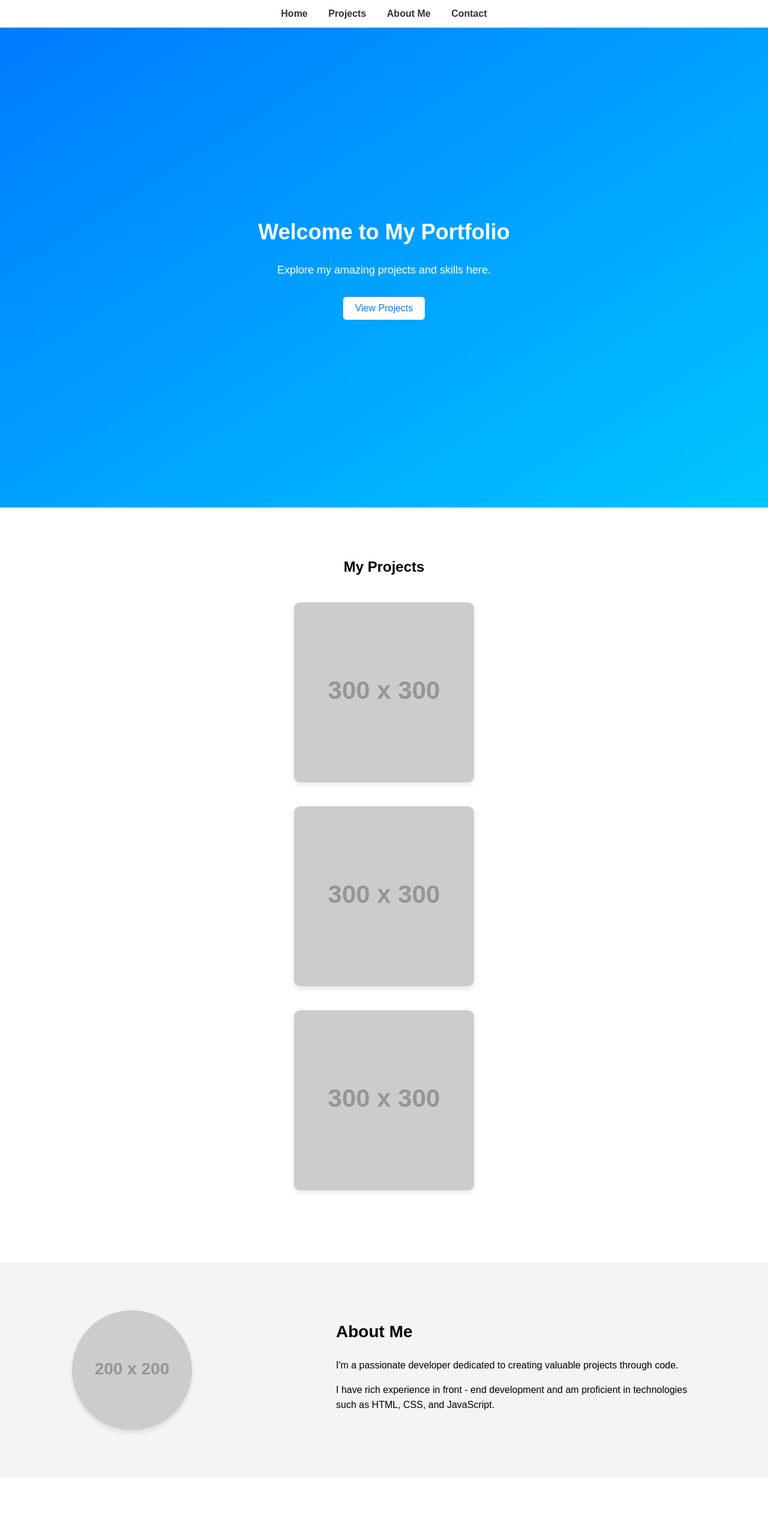
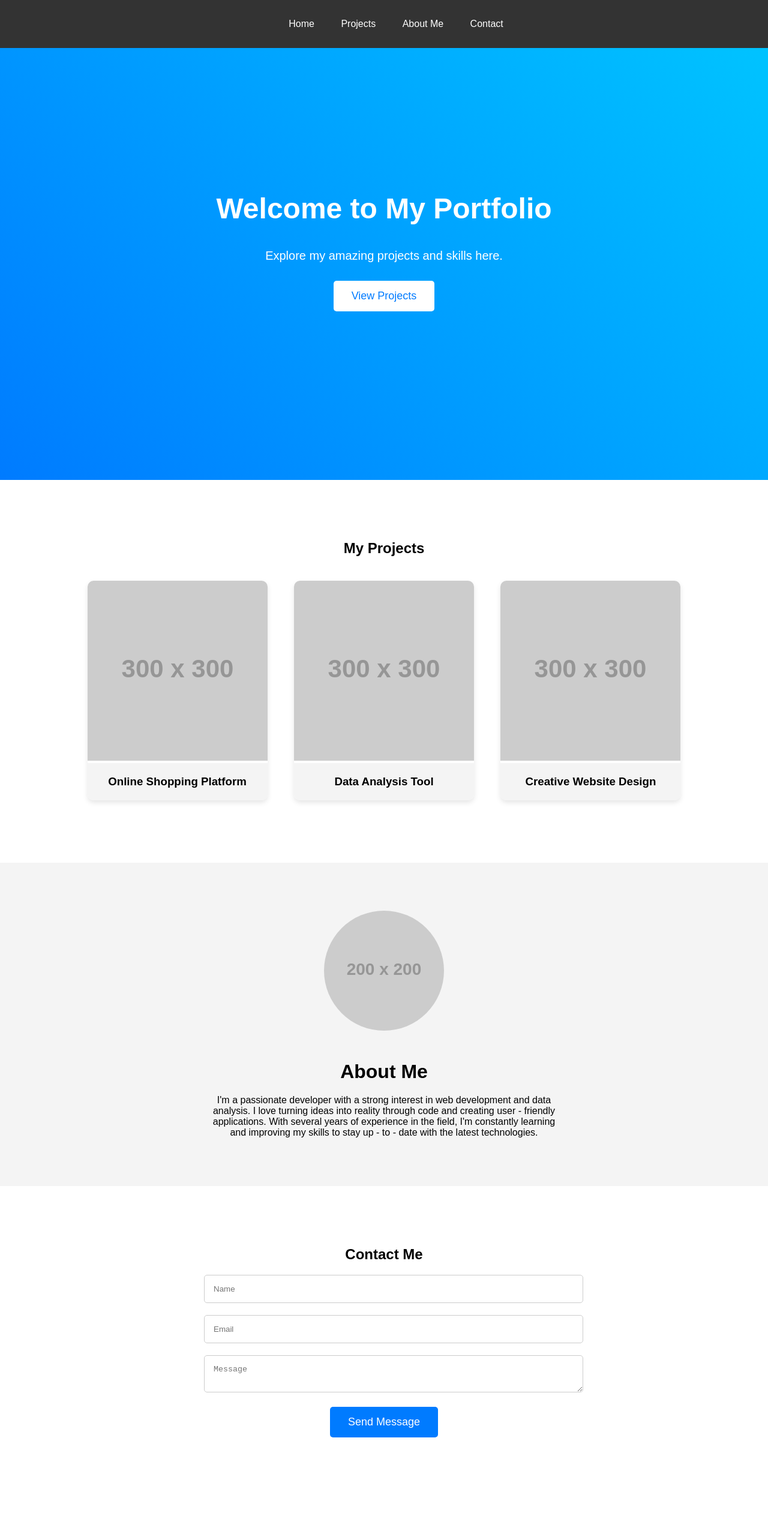
Before and after one commit to CHOBITDOGE/chobitdoge.github.io, a plain HTML site: page index.html in a window 1280 px wide. Shown: the top 2552 px of the page at 60% size. After the commit the page ends 2476 px from the top, so only its background shows below. Drawn offline with Linux system fonts and the light colour scheme; placeholder pictures from the web are drawn by us.

Commit message:
index.html

```diff
--- a/index.html
+++ b/index.html
@@ -7,22 +7,24 @@
     <title>Personal Portfolio</title>
     <style>
         /* Global styles */
-        * {
+        body {
+            font-family: Arial, sans-serif;
             margin: 0;
             padding: 0;
             box-sizing: border-box;
         }
 
-        body {
-            font-family: Arial, sans-serif;
-            line-height: 1.6;
-        }
-
-        /* Navigation bar styles */
+        /* Navigation styles */
         nav {
-            background-color: white;
-            padding: 10px 0;
-            box-shadow: 0 2px 4px rgba(0, 0, 0, 0.1);
+            position: fixed;
+            top: 0;
+            left: 0;
+            width: 100%;
+            background-color: #333;
+            padding: 15px 0;
+            z-index: 1000;
+            opacity: 0;
+            animation: slideDown 0.5s ease-out forwards;
         }
 
         nav ul {
@@ -31,14 +33,13 @@
         }
 
         nav ul li {
-            display: inline-block;
-            margin: 0 15px;
+            display: inline;
+            margin: 0 20px;
         }
 
         nav ul li a {
+            color: white;
             text-decoration: none;
-            color: #333;
-            font-weight: bold;
             transition: color 0.3s ease;
         }
 
@@ -49,7 +50,7 @@
         /* Hero section styles */
         .hero {
             height: 100vh;
-            background: linear-gradient(to bottom right, #007BFF, #00C6FF);
+            background: linear-gradient(45deg, #007BFF, #00C6FF);
             display: flex;
             flex-direction: column;
             justify-content: center;
@@ -59,27 +60,30 @@
         }
 
         .hero h1 {
-            font-size: 36px;
+            font-size: 48px;
             margin-bottom: 20px;
-            animation: fadeIn 1s ease;
+            opacity: 0;
+            animation: fadeInUp 1s ease 0.5s forwards;
         }
 
         .hero p {
-            font-size: 18px;
+            font-size: 20px;
             margin-bottom: 30px;
-            animation: fadeIn 1s ease;
+            opacity: 0;
+            animation: fadeInUp 1s ease 0.7s forwards;
         }
 
         .hero button {
-            padding: 10px 20px;
-            font-size: 16px;
+            padding: 15px 30px;
+            font-size: 18px;
             background-color: white;
             color: #007BFF;
             border: none;
             border-radius: 5px;
             cursor: pointer;
             transition: background-color 0.3s ease, transform 0.3s ease;
-            animation: fadeIn 1s ease;
+            opacity: 0;
+            animation: fadeInUp 1s ease 0.9s forwards;
         }
 
         .hero button:hover {
@@ -91,112 +95,130 @@
         /* Projects section styles */
         .projects {
             padding: 80px 0;
+            text-align: center;
+            opacity: 0;
+            animation: fadeInUp 1s ease 1.2s forwards;
         }
 
-        .project-item {
+        .project {
+            display: inline-block;
             width: 300px;
-            height: 300px;
-            margin: 0 auto 40px;
+            margin: 20px;
             border-radius: 10px;
             box-shadow: 0 4px 8px rgba(0, 0, 0, 0.1);
             overflow: hidden;
-            position: relative;
             transition: transform 0.3s ease;
         }
 
-        .project-item img {
+        .project img {
             width: 100%;
-            height: 100%;
-            object-fit: cover;
-            transition: opacity 0.3s ease;
+            height: auto;
+            transition: transform 0.3s ease;
         }
 
-        .project-item:hover {
+        .project:hover {
             transform: scale(1.05);
         }
 
-        .project-item:hover img {
-            opacity: 0.7;
+        .project:hover img {
+            transform: scale(1.1);
         }
 
-        .project-item h3 {
-            position: absolute;
-            bottom: 0;
+        .project h3 {
+            padding: 20px;
+            background-color: #f4f4f4;
+            margin: 0;
+        }
+
+        /* Modal styles */
+        .modal {
+            display: none;
+            position: fixed;
+            top: 0;
             left: 0;
             width: 100%;
+            height: 100%;
             background-color: rgba(0, 0, 0, 0.7);
-            color: white;
-            padding: 10px;
-            margin: 0;
-            text-align: center;
-            opacity: 0;
-            transition: opacity 0.3s ease;
+            z-index: 1001;
+            justify-content: center;
+            align-items: center;
         }
 
-        .project-item:hover h3 {
-            opacity: 1;
+        .modal-content {
+            background-color: white;
+            padding: 20px;
+            border-radius: 10px;
+            width: 80%;
+            max-width: 600px;
+            animation: fadeIn 0.3s ease;
+        }
+
+        .close {
+            float: right;
+            font-size: 28px;
+            font-weight: bold;
+            cursor: pointer;
         }
 
         /* About section styles */
         .about {
             padding: 80px 0;
             background-color: #f4f4f4;
-        }
-
-        .about-container {
-            display: flex;
-            justify-content: space-around;
-            align-items: center;
-            flex-wrap: wrap;
+            text-align: center;
+            opacity: 0;
+            animation: fadeInUp 1s ease 1.5s forwards;
         }
 
         .about img {
             width: 200px;
             height: 200px;
             border-radius: 50%;
-            object-fit: cover;
-            box-shadow: 0 4px 8px rgba(0, 0, 0, 0.1);
-            animation: fadeIn 1s ease;
+            margin-bottom: 20px;
+            opacity: 0;
+            animation: fadeInUp 1s ease 1.7s forwards;
         }
 
-        .about-info {
-            width: 60%;
-            max-width: 600px;
+        .about h2 {
+            font-size: 32px;
+            margin-bottom: 20px;
+            opacity: 0;
+            animation: fadeInUp 1s ease 1.9s forwards;
         }
 
-        .about-info h2 {
-            font-size: 28px;
-            margin-bottom: 20px;
-            animation: fadeIn 1s ease;
-        }
-
-        .about-info p {
-            margin-bottom: 15px;
-            animation: fadeIn 1s ease;
+        .about p {
+            width: 80%;
+            max-width: 600px;
+            margin: 0 auto;
+            opacity: 0;
+            animation: fadeInUp 1s ease 2.1s forwards;
         }
 
         /* Contact section styles */
         .contact {
             padding: 80px 0;
+            text-align: center;
+            opacity: 0;
+            animation: fadeInUp 1s ease 2.3s forwards;
         }
 
         .contact form {
-            max-width: 500px;
+            width: 80%;
+            max-width: 600px;
             margin: 0 auto;
         }
 
-        .contact form input,
-        .contact form textarea {
+        .contact input,
+        .contact textarea {
             width: 100%;
-            padding: 10px;
+            padding: 15px;
             margin-bottom: 20px;
             border: 1px solid #ccc;
             border-radius: 5px;
         }
 
-        .contact form button {
-            padding: 10px 20px;
-            font-size: 16px;
+        .contact button {
+            padding: 15px 30px;
+            font-size: 18px;
             background-color: #007BFF;
             color: white;
             border: none;
@@ -205,16 +227,37 @@
             transition: background-color 0.3s ease;
         }
 
-        .contact form button:hover {
+        .contact button:hover {
             background-color: #0056b3;
         }
 
         /* Animation keyframes */
+        @keyframes slideDown {
+            from {
+                opacity: 0;
+                transform: translateY(-50px);
+            }
+            to {
+                opacity: 1;
+                transform: translateY(0);
+            }
+        }
+
+        @keyframes fadeInUp {
+            from {
+                opacity: 0;
+                transform: translateY(50px);
+            }
+            to {
+                opacity: 1;
+                transform: translateY(0);
+            }
+        }
+
         @keyframes fadeIn {
             from {
                 opacity: 0;
             }
-
             to {
                 opacity: 1;
             }
@@ -223,7 +266,7 @@
 </head>
 
 <body>
-    <!-- Navigation bar -->
+    <!-- Navigation -->
     <nav>
         <ul>
             <li><a href="#">Home</a></li>
@@ -242,46 +285,79 @@
 
     <!-- Projects section -->
     <section id="projects" class="projects">
-        <h2 style="text-align: center; margin-bottom: 40px;">My Projects</h2>
-        <div class="project-items">
-            <div class="project-item">
-                <img src="https://via.placeholder.com/300" alt="Project 1">
-                <h3>Project 1: Online Shopping Platform</h3>
+        <h2>My Projects</h2>
+        <div class="project" onclick="openModal('project1')">
+            <img src="https://via.placeholder.com/300" alt="Project 1">
+            <h3>Online Shopping Platform</h3>
+        </div>
+        <div class="project" onclick="openModal('project2')">
+            <img src="https://via.placeholder.com/300" alt="Project 2">
+            <h3>Data Analysis Tool</h3>
+        </div>
+        <div class="project" onclick="openModal('project3')">
+            <img src="https://via.placeholder.com/300" alt="Project 3">
+            <h3>Creative Website Design</h3>
+        </div>
+
+        <!-- Modals for project details -->
+        <div id="project1" class="modal">
+            <div class="modal-content">
+                <span class="close" onclick="closeModal('project1')">&times;</span>
+                <h2>Online Shopping Platform</h2>
+                <p>This is an online shopping platform project. It provides users with a convenient way to browse and purchase
+                    various products. The platform is built with modern web technologies to ensure a smooth and responsive
+                    user experience.</p>
             </div>
-            <div class="project-item">
-                <img src="https://via.placeholder.com/300" alt="Project 2">
-                <h3>Project 2: Data Analysis Tool</h3>
+        </div>
+        <div id="project2" class="modal">
+            <div class="modal-content">
+                <span class="close" onclick="closeModal('project2')">&times;</span>
+                <h2>Data Analysis Tool</h2>
+                <p>The data analysis tool is designed to help users analyze and visualize data effectively. It offers a range
+                    of features such as data import, cleaning, and statistical analysis. With an intuitive interface, users
+                    can easily gain insights from their data.</p>
             </div>
-            <div class="project-item">
-                <img src="https://via.placeholder.com/300" alt="Project 3">
-                <h3>Project 3: Creative Website Design</h3>
+        </div>
+        <div id="project3" class="modal">
+            <div class="modal-content">
+                <span class="close" onclick="closeModal('project3')">&times;</span>
+                <h2>Creative Website Design</h2>
+                <p>This project focuses on creating a unique and engaging website design. The design combines creativity and
+                    functionality to attract and retain users. It uses the latest design trends and techniques to make the
+                    website stand out.</p>
             </div>
         </div>
     </section>
 
     <!-- About section -->
     <section id="about" class="about">
-        <div class="about-container">
-            <img src="https://via.placeholder.com/200" alt="Personal Photo">
-            <div class="about-info">
-                <h2>About Me</h2>
-                <p>I'm a passionate developer dedicated to creating valuable projects through code.</p>
-                <p>I have rich experience in front - end development and am proficient in technologies such as HTML, CSS, and JavaScript.</p>
-            </div>
-        </div>
+        <img src="https://via.placeholder.com/200" alt="Profile Picture">
+        <h2>About Me</h2>
+        <p>I'm a passionate developer with a strong interest in web development and data analysis. I love turning ideas
+            into reality through code and creating user - friendly applications. With several years of experience in the
+            field, I'm constantly learning and improving my skills to stay up - to - date with the latest technologies.</p>
     </section>
 
     <!-- Contact section -->
     <section id="contact" class="contact">
-        <h2 style="text-align: center; margin-bottom: 40px;">Contact Me</h2>
+        <h2>Contact Me</h2>
         <form>
             <input type="text" placeholder="Name">
             <input type="email" placeholder="Email">
-            <input type="text" placeholder="Subject">
             <textarea placeholder="Message"></textarea>
             <button type="submit">Send Message</button>
         </form>
     </section>
+
+    <script>
+        function openModal(modalId) {
+            document.getElementById(modalId).style.display = "flex";
+        }
+
+        function closeModal(modalId) {
+            document.getElementById(modalId).style.display = "none";
+        }
+    </script>
 </body>
 
 </html>
```
